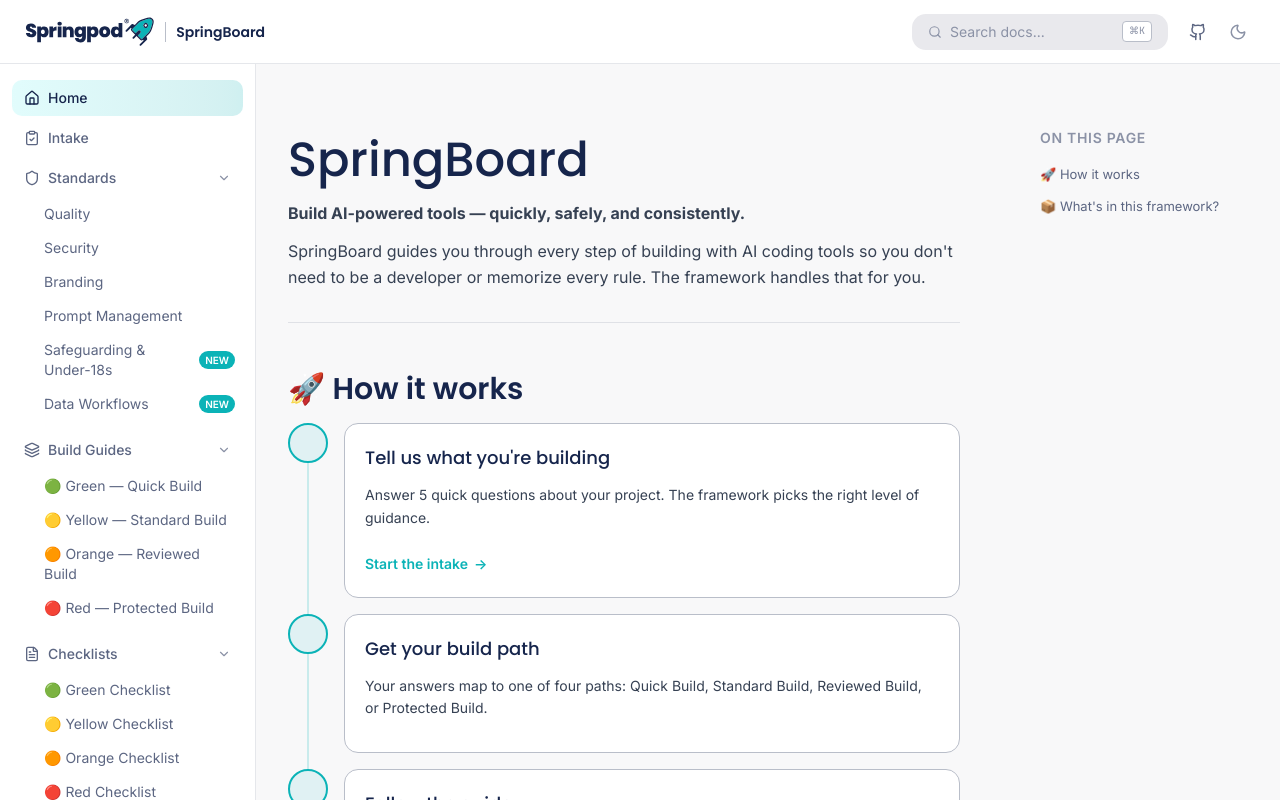
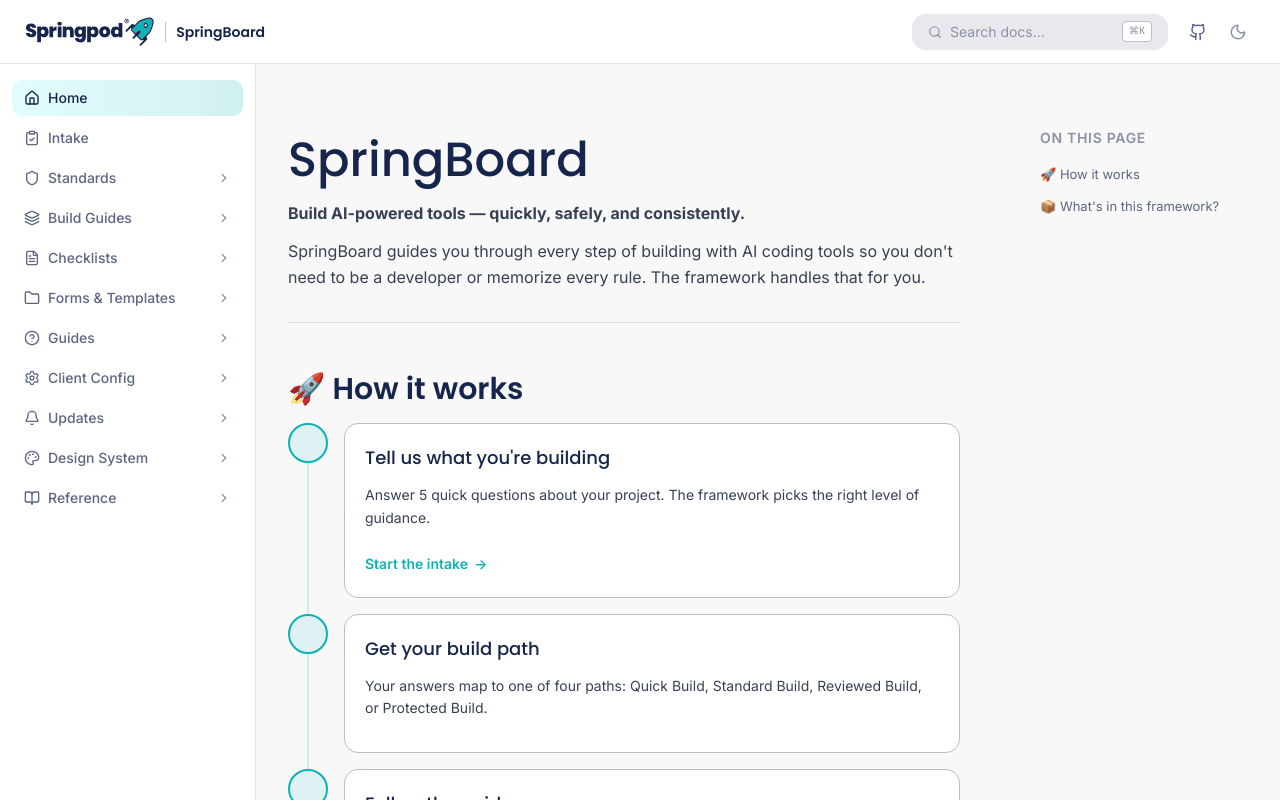
Before and after one commit to vedantggwp/springpod-springboard, a Next.js app: page / in a window 1280 px wide. Shown: the top 800 px of the page. Built offline with nearby package versions, Linux system fonts and the light colour scheme.

Commit message:
fix: collapse sidebar sections by default, expand only active section

```diff
--- a/src/components/layout/DocSidebar.tsx
+++ b/src/components/layout/DocSidebar.tsx
@@ -68,7 +68,7 @@
   const Icon = SECTION_ICONS[section.title] ?? Folder;
   const isDirectLink = Boolean(section.href) && section.items.length === 0;
   const hasActiveChild = section.items.some((item) => pathname === item.href);
-  const [isExpanded, setIsExpanded] = useState<boolean>(hasActiveChild || true);
+  const [isExpanded, setIsExpanded] = useState<boolean>(hasActiveChild);
 
   const toggle = useCallback(() => {
     setIsExpanded((prev) => !prev);
```
